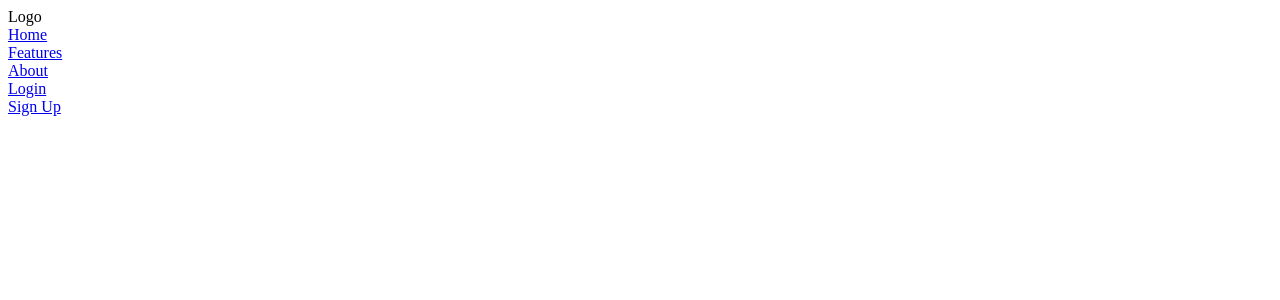
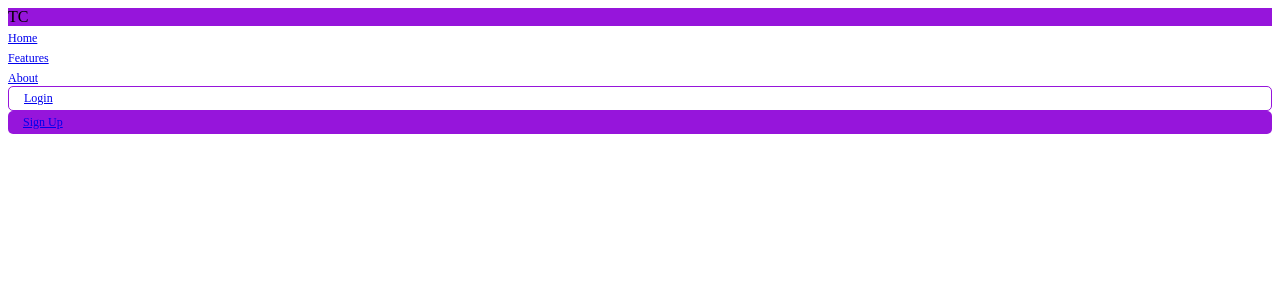
Before and after one commit to willsower/TeamCollab, a Next.js app in the folder frontend/: page / in a window 1280 px wide. Shown: the top 300 px of the page. Built offline with nearby package versions, Linux system fonts and the light colour scheme.

Commit message:
Created navigation bar
Created simple navbar

```diff
--- a/frontend/components/nav.js
+++ b/frontend/components/nav.js
@@ -1,28 +1,33 @@
 import Link from "next/link";
+
+// CSS
+import styles from "../styles/Nav.module.css";
 
 function Nav() {
   return (
-    <nav className = "w-full h-24 bg-red-200 md:flex md:absolute">
-        {/* Logo */}
-      <div>Logo</div>
+    <nav className="w-full h-14">
+      {/* Logo */}
+      <div className = "md:mt-4 md:ml-4 float-left">
+          <div className = "bg-primary h-7 w-7 rounded-md text-white text-center pt-0.5">TC</div>
+      </div>
 
-      <div className = "md:flex md:relative md:right-0">
+      <div className="md:flex md:mt-4 md:absolute md:right-0">
         {/* Regular Links */}
-        <div>
+        <div className = {styles.nav_link}>
           <Link href="/">Home</Link>
         </div>
-        <div>
+        <div className = {styles.nav_link}>
           <Link href="/">Features</Link>
         </div>
-        <div>
+        <div className = {styles.nav_link}>
           <Link href="/">About</Link>
         </div>
 
         {/* Button Links */}
-        <div>
+        <div className = "button-open mr-4">
           <Link href="/">Login</Link>
         </div>
-        <div>
+        <div className = "button-fill mr-4">
           <Link href="/">Sign Up</Link>
         </div>
       </div>
--- a/frontend/styles/Nav.module.css
+++ b/frontend/styles/Nav.module.css
@@ -1 +1,7 @@
 /* Nav CSS */
+
+.nav_link {
+    margin-right: 25px;
+    margin-top: 5px;
+    font-size: 12px;
+}
--- a/frontend/styles/globals.css
+++ b/frontend/styles/globals.css
@@ -0,0 +1,29 @@
+:root {
+    --primary-color: #9615DB;
+}
+
+.bg-primary {
+    background-color: var(--primary-color);
+}
+
+/* Buttons */
+
+.button-open {
+    border: 1px solid var(--primary-color);
+    color: var(--primary-color);
+    border-radius: 5px;
+    padding: 4px 15px;
+
+    /* Font Size */
+    font-size: 12px;
+}
+
+.button-fill {
+    background-color: var(--primary-color);
+    color: #FFF;
+    border-radius: 5px;
+    padding: 4px 15px;
+
+    /* Font Size */
+    font-size: 12px;
+}
```
